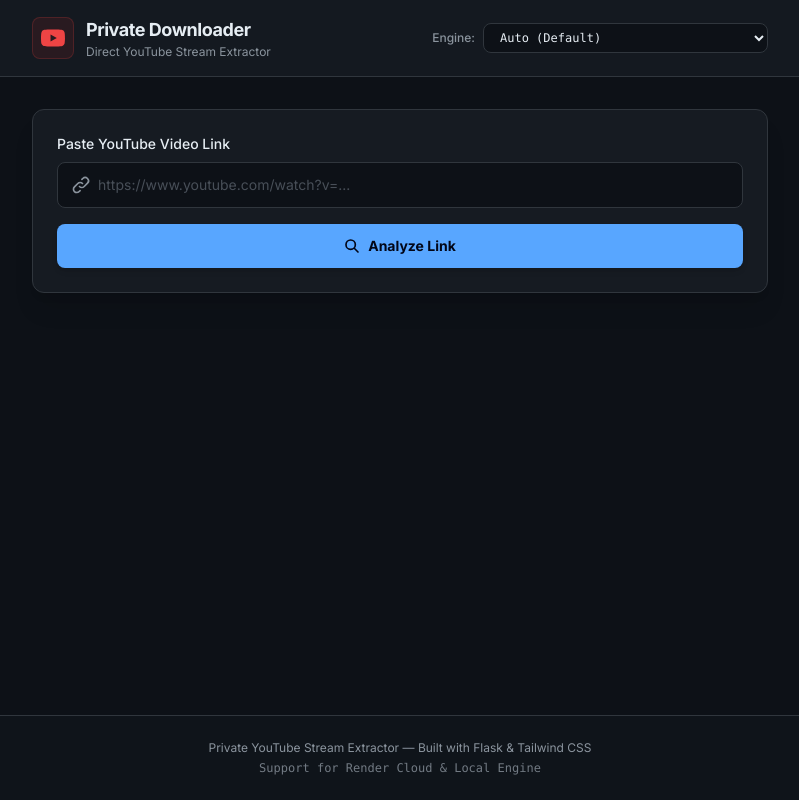
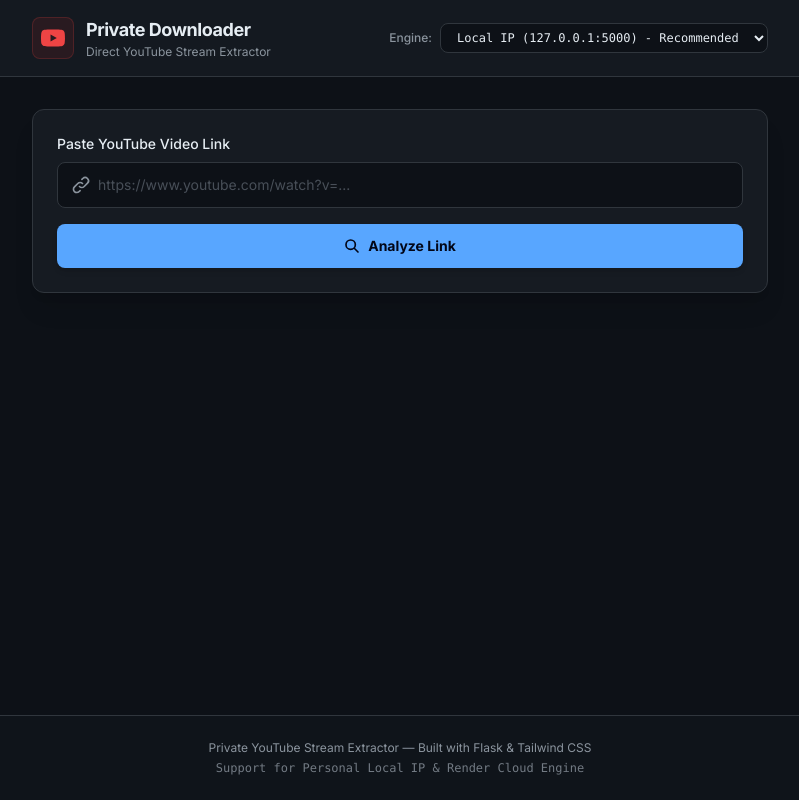
Before and after one commit to Rohithsrr/youtube-downloader, a Flask app: page / in a window 1280 px wide. Shown: the whole page, without its empty margins (240-1039 px from the left). Run offline with Flask 3, Linux system fonts and the light colour scheme; some libraries are stand-ins or nearby versions.

Commit message:
Set Local IP 127.0.0.1:5000 as default engine with cloud fallback

```diff
--- a/templates/index.html
+++ b/templates/index.html
@@ -69,10 +69,18 @@
             <div class="flex items-center gap-2">
                 <label for="engine-select" class="text-xs text-dark-muted font-medium">Engine:</label>
                 <select id="engine-select" class="bg-dark-bg border border-dark-border rounded-lg px-3 py-1.5 text-xs text-dark-text font-mono focus-ring">
-                    <option value="auto">Auto (Default)</option>
-                    <option value="local">Localhost (http://127.0.0.1:5000)</option>
-                    <option value="current">Current Domain</option>
+                    <option value="local" selected>Local IP (127.0.0.1:5000) - Recommended</option>
+                    <option value="cloud">Render Cloud IP</option>
+                    <option value="custom">Custom IP / Tunnel URL</option>
                 </select>
+            </div>
+        </div>
+
+        <!-- Custom IP input field (hidden by default unless selected) -->
+        <div id="custom-ip-container" class="hidden border-t border-dark-border bg-dark-bg/80 px-4 py-2">
+            <div class="max-w-3xl mx-auto flex items-center gap-2">
+                <span class="text-xs text-dark-muted">Custom Engine URL:</span>
+                <input type="text" id="custom-ip-input" placeholder="http://192.168.1.5:5000 or https://xyz.loca.lt" class="flex-1 bg-dark-card border border-dark-border rounded px-2.5 py-1 text-xs font-mono text-dark-text focus-ring">
             </div>
         </div>
     </header>
@@ -164,14 +172,6 @@
                         <p id="error-message" class="text-xs text-red-300/90 mt-1"></p>
                     </div>
                 </div>
-
-                <!-- Local Engine Switch Banner -->
-                <div id="local-engine-banner" class="hidden pt-3 border-t border-red-800/40 text-xs flex flex-col sm:flex-row items-start sm:items-center justify-between gap-3 bg-red-950/60 p-3 rounded-lg">
-                    <span>💡 YouTube blocked Render's cloud IP. Switch to your Local Engine to bypass bot checks!</span>
-                    <button id="switch-local-btn" class="bg-blue-600 hover:bg-blue-500 text-white font-semibold px-3 py-1.5 rounded text-xs transition-colors flex-shrink-0">
-                        Use Local Engine (http://127.0.0.1:5000)
-                    </button>
-                </div>
             </div>
         </section>
     </main>
@@ -180,7 +180,7 @@
     <footer class="border-t border-dark-border bg-dark-card/30 py-6 mt-auto">
         <div class="max-w-3xl mx-auto px-4 text-center text-xs text-dark-muted space-y-1">
             <p>Private YouTube Stream Extractor — Built with Flask & Tailwind CSS</p>
-            <p class="font-mono text-dark-muted/80">Support for Render Cloud & Local Engine</p>
+            <p class="font-mono text-dark-muted/80">Support for Personal Local IP & Render Cloud Engine</p>
         </div>
     </footer>
 
@@ -203,16 +203,27 @@
         const errorAlert = document.getElementById('error-alert');
         const errorMessage = document.getElementById('error-message');
         const engineSelect = document.getElementById('engine-select');
-        const localEngineBanner = document.getElementById('local-engine-banner');
-        const switchLocalBtn = document.getElementById('switch-local-btn');
+        const customIpContainer = document.getElementById('custom-ip-container');
+        const customIpInput = document.getElementById('custom-ip-input');
 
         let selectedFormatId = null;
         let activeVideoUrl = '';
 
+        engineSelect.addEventListener('change', () => {
+            if (engineSelect.value === 'custom') {
+                customIpContainer.classList.remove('hidden');
+            } else {
+                customIpContainer.classList.add('hidden');
+            }
+        });
+
         function getApiBaseUrl() {
             const mode = engineSelect.value;
             if (mode === 'local') return 'http://127.0.0.1:5000';
-            if (mode === 'current') return window.location.origin;
+            if (mode === 'custom') {
+                const val = customIpInput.value.trim();
+                return val ? (val.startsWith('http') ? val : `http://${val}`) : 'http://127.0.0.1:5000';
+            }
             return window.location.origin;
         }
 
@@ -239,17 +250,10 @@
             resultSection.classList.remove('hidden');
             videoCard.classList.add('hidden');
             downloadBtn.disabled = true;
-
-            if (message.includes('not a bot') || message.includes('Sign in') || message.includes('timed out')) {
-                localEngineBanner.classList.remove('hidden');
-            } else {
-                localEngineBanner.classList.add('hidden');
-            }
         }
 
         function hideError() {
             errorAlert.classList.add('hidden');
-            localEngineBanner.classList.add('hidden');
             videoCard.classList.remove('hidden');
         }
 
@@ -304,6 +308,7 @@
 
         async function fetchInfo(url) {
             const baseUrl = getApiBaseUrl();
+            try {
                 const res = await fetch(`${baseUrl}/fetch-info`, {
                     method: 'POST',
                     headers: { 'Content-Type': 'application/json' },
@@ -313,15 +318,27 @@
                 const contentType = res.headers.get('content-type') || '';
                 if (!contentType.includes('application/json')) {
                     const text = await res.text();
-                if (res.status === 504 || res.status === 502) {
-                    throw new Error('Server request timed out on cloud server. Please try again or switch to Local Engine.');
-                }
-                throw new Error(`Server returned non-JSON response (${res.status}): ${text.slice(0, 100)}`);
+                    throw new Error(`Non-JSON response from server (${res.status})`);
                 }
 
                 const data = await res.json();
                 if (!res.ok) throw new Error(data.error || 'Failed to analyze YouTube video');
                 return data;
+            } catch (err) {
+                // If Local IP is offline/failed, fallback to current domain
+                if (engineSelect.value === 'local') {
+                    console.warn('Local IP unavailable, falling back to cloud engine...');
+                    const cloudRes = await fetch(`${window.location.origin}/fetch-info`, {
+                        method: 'POST',
+                        headers: { 'Content-Type': 'application/json' },
+                        body: JSON.stringify({ url })
+                    });
+                    const cloudData = await cloudRes.json();
+                    if (!cloudRes.ok) throw new Error(cloudData.error || err.message);
+                    return cloudData;
+                }
+                throw err;
+            }
         }
 
         form.addEventListener('submit', async (e) => {
@@ -369,12 +386,6 @@
                 downloadBtn.disabled = false;
             }, 5000);
         });
-
-        switchLocalBtn.addEventListener('click', () => {
-            engineSelect.value = 'local';
-            hideError();
-            form.dispatchEvent(new Event('submit'));
-        });
     </script>
 </body>
 </html>
```
Lines whose indentation alone changed are shown as unchanged.
